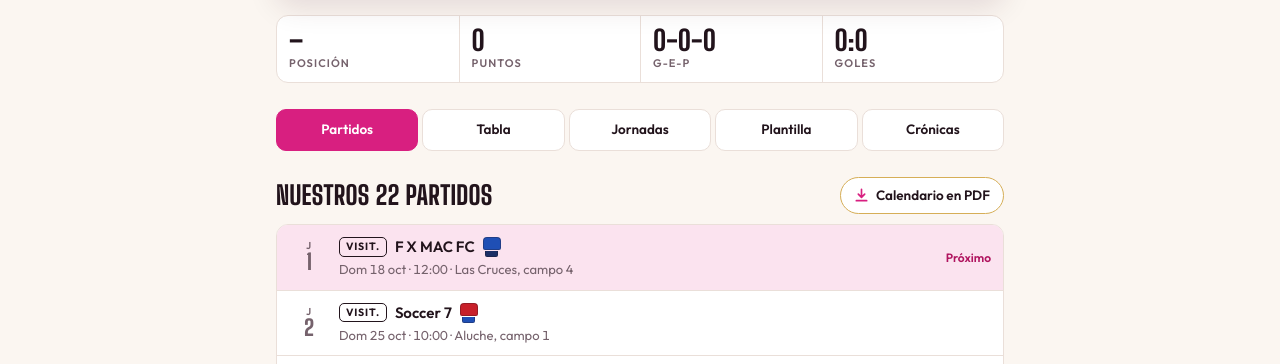
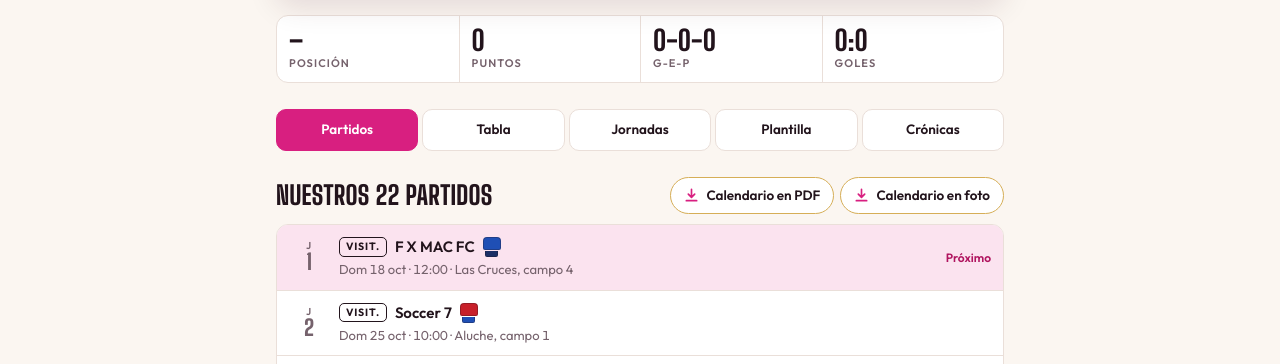
Before and after one commit to Poskyin/inafuma-ibeben, a plain HTML site: page index.html in a window 1280 px wide. Shown: the part 404-768 px from the top of the page. Drawn offline with Linux system fonts and the light colour scheme.

Commit message:
Foto del calendario descargable desde Partidos
Co-Authored-By: Claude Opus 5.5 <noreply@anthropic.com>
Claude-Session: https://claude.ai/code/session_01XFwW1XAcRRk1Sfci5JCTmt

```diff
--- a/index.html
+++ b/index.html
@@ -208,6 +208,7 @@ tr.me td.team{font-weight:700;color:var(--rosa-ink)}
 /* PDF download */
 .sec-head{display:flex;align-items:center;justify-content:space-between;gap:10px;flex-wrap:wrap;margin-bottom:10px}
 .sec-head h2{margin:0}
+.dls{display:flex;gap:6px;flex-wrap:wrap}
 .dl{display:inline-flex;align-items:center;gap:7px;padding:8px 13px;border-radius:999px;border:1.5px solid var(--oro);color:var(--fg);background:var(--surface);font-weight:600;font-size:13.5px;text-decoration:none;white-space:nowrap}
 .dl svg{color:var(--rosa)}
 .dl:hover{background:var(--rosa-soft)}
@@ -419,9 +420,10 @@ function renderPartidos(){
   }).join("");
   document.getElementById("p-partidos").innerHTML = `
     <section>
-      <div class="sec-head"><h2>Nuestros 22 partidos</h2>
+      <div class="sec-head"><h2>Nuestros 22 partidos</h2><div class="dls">
         <a class="dl" href="calendario-inafuma-ibeben.pdf" download="Inafuma-Ibeben-calendario-2026-27.pdf"><svg viewBox="0 0 16 16" width="15" height="15" aria-hidden="true"><path d="M8 1.5v8.2M4.6 6.6 8 10l3.4-3.4M2.5 13.5h11" fill="none" stroke="currentColor" stroke-width="1.8" stroke-linecap="round" stroke-linejoin="round"/></svg>Calendario en PDF</a>
-      </div>
+        <a class="dl" href="calendario-inafuma-ibeben.jpg" download="Inafuma-Ibeben-calendario-2026-27.jpg"><svg viewBox="0 0 16 16" width="15" height="15" aria-hidden="true"><path d="M8 1.5v8.2M4.6 6.6 8 10l3.4-3.4M2.5 13.5h11" fill="none" stroke="currentColor" stroke-width="1.8" stroke-linecap="round" stroke-linejoin="round"/></svg>Calendario en foto</a>
+      </div></div>
       <div class="list">${rows}</div></section>
     <section><h2>Campos</h2><div class="venues">${Object.keys(VENUES).map(s => `
       <div class="venue"><b>${esc(s)}</b>
```
Also changed, not shown: calendario-inafuma-ibeben.jpg (added).
